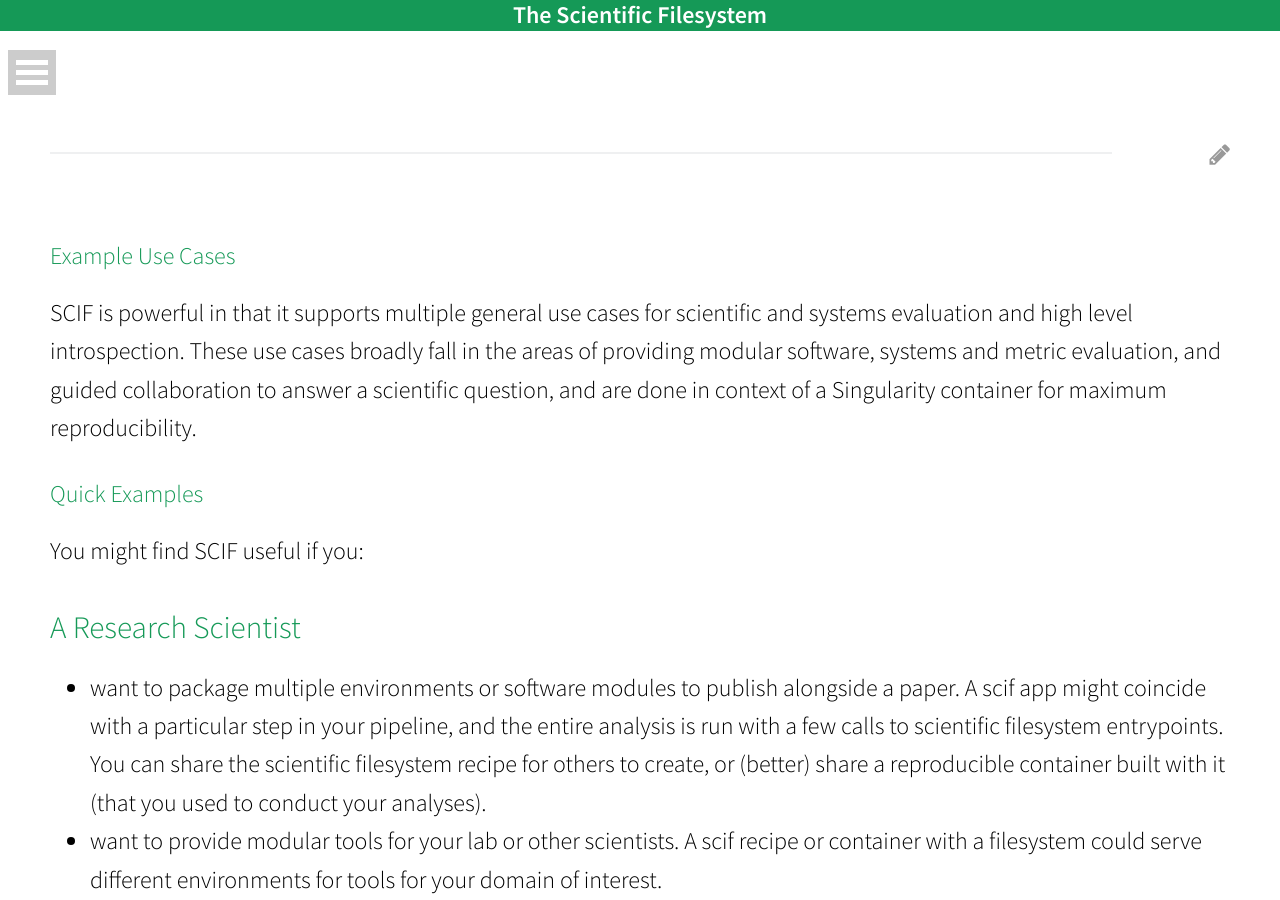
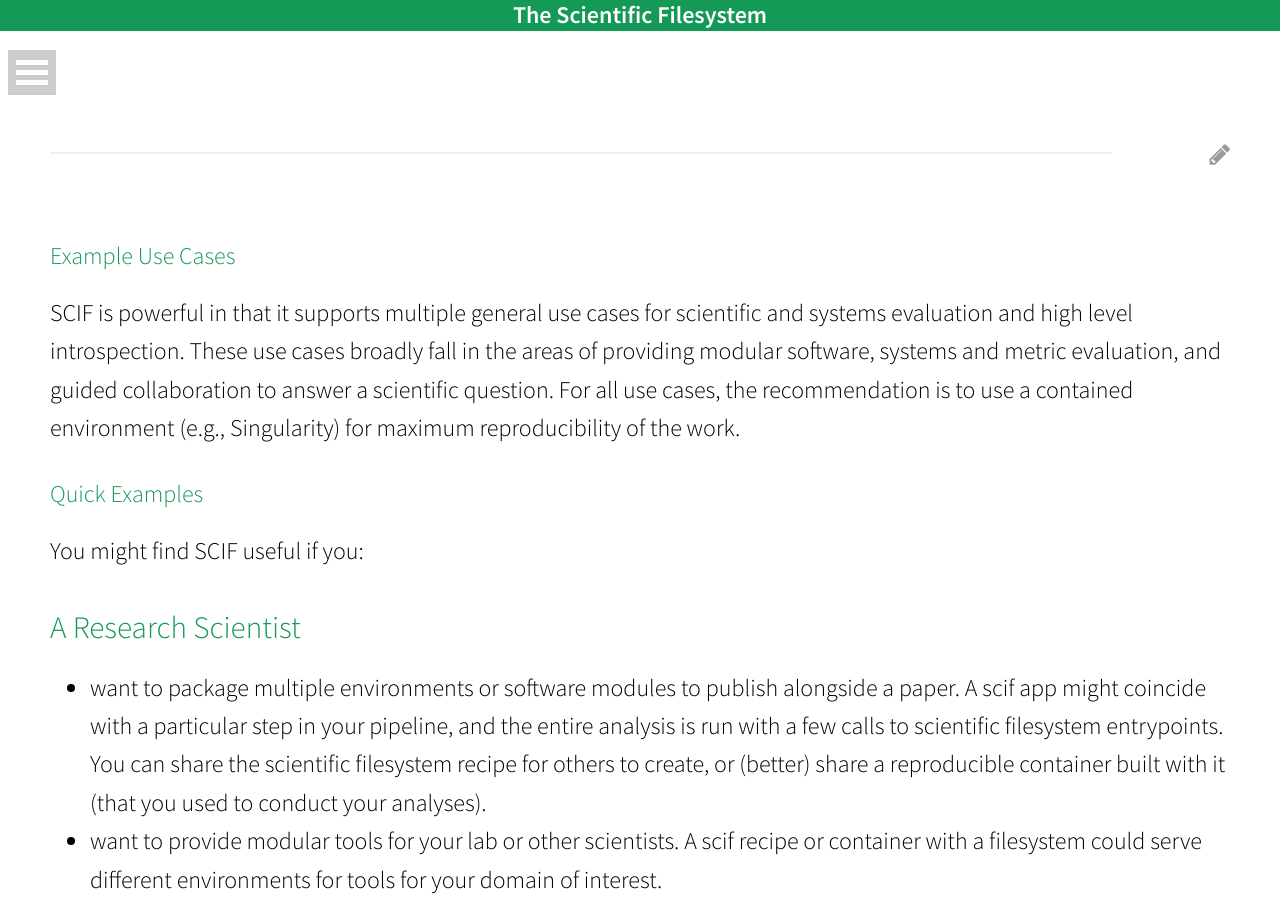
Before and after one commit to vsoch/scif, a Jekyll site: the page built from docs/pages/6-examples.md, in a window 1280 px wide and 900 px high. Built offline with Jekyll 4.4.1, drawn with Linux system fonts in a browser that asks for light colours; nearby versions of some CDN libraries.

```diff
--- a/docs/pages/6-examples.md
+++ b/docs/pages/6-examples.md
@@ -7,7 +7,8 @@
 ---
 
 ## Example Use Cases
-SCIF is powerful in that it supports multiple general use cases for scientific and systems evaluation and high level introspection. These use cases broadly fall in the areas of providing modular software, systems and metric evaluation, and guided collaboration to answer a scientific question, and are done in context of a Singularity container for maximum reproducibility.
+SCIF is powerful in that it supports multiple general use cases for scientific and systems evaluation and high level introspection. These use cases broadly fall in the areas of providing modular software, systems and metric evaluation, and guided collaboration to answer a scientific question. For all use cases, the recommendation is to use a contained environment (e.g., Singularity) for maximum reproducibility of the work.
+
 
 ## Quick Examples
 You might find SCIF useful if you:
```
